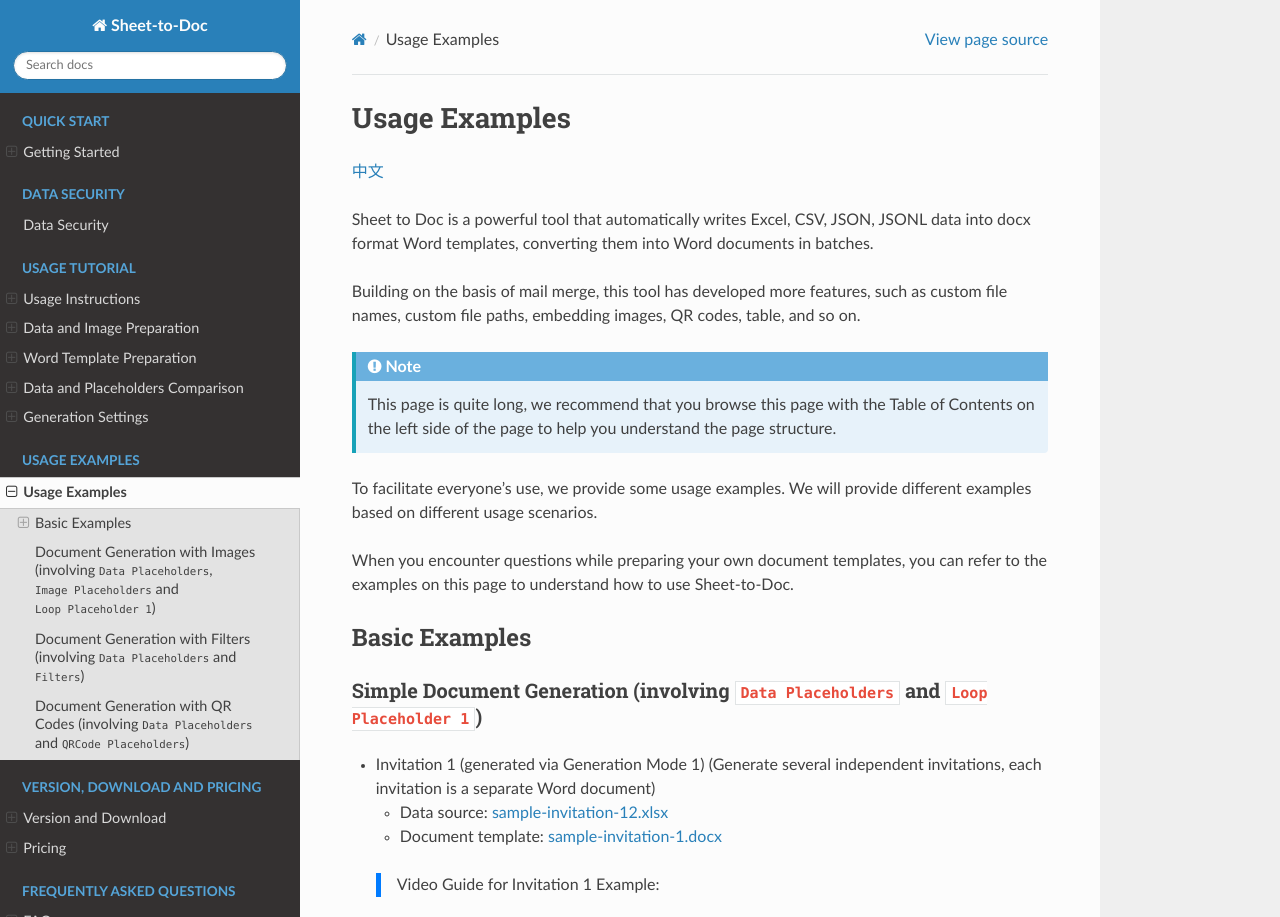
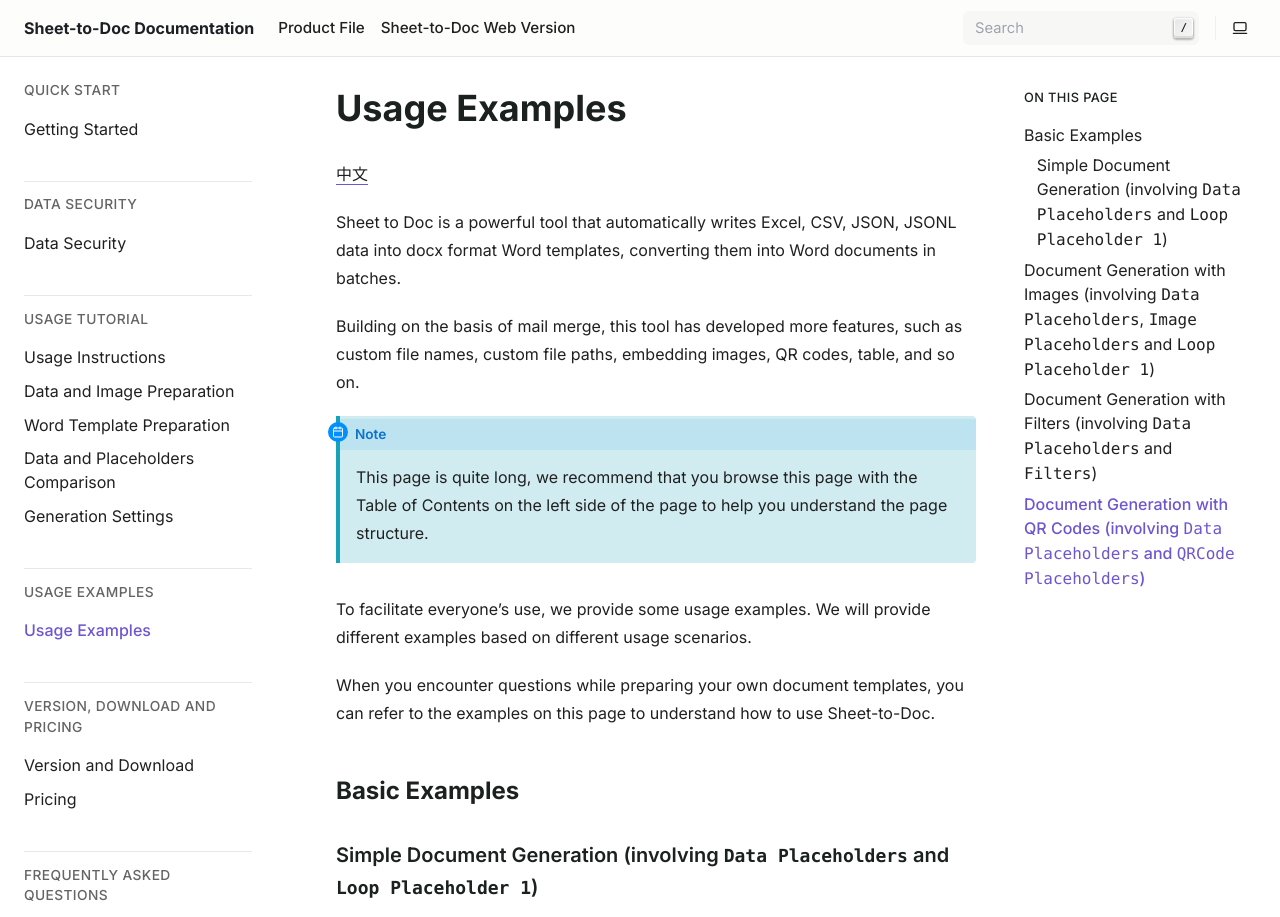
Before and after one commit to he-yang/sheet-to-doc, a Sphinx documentation site: the page built from source/Examples.md, in a window 1280 px wide and 1400 px high, cut to the strip 0-917 px from the top of the window. Built offline with Sphinx 7.4.7, drawn with Linux system fonts in a browser that asks for light colours; some of the changed text lies outside the part shown.

Commit message:
update template to shibuya

```diff
--- a/source/conf.py
+++ b/source/conf.py
@@ -6,7 +6,7 @@
 # -- Project information -----------------------------------------------------
 # https://www.sphinx-doc.org/en/master/usage/configuration.html#project-information
 
-project = 'Sheet-to-Doc'
+project = 'Sheet-to-Doc Documentation'
 copyright = '2022~2026, WTSolutions'
 author = 'WTSolutions'
 release = '2.14.0.0'
@@ -63,5 +63,30 @@
 # https://www.sphinx-doc.org/en/master/usage/configuration.html#options-for-html-output
 
 # html_theme = 'alabaster'
-html_theme = 'sphinx_rtd_theme'
+# html_theme = 'sphinx_rtd_theme'
+# html_static_path = ['_static']
+
+html_theme = "shibuya"
 html_static_path = ['_static']
+
+# 自定义导航链接
+# shibuya 主题的导航链接配置项
+html_theme_options = {
+    "nav_links": [
+        {
+            "title": "Product File",
+            "url": "https://s.wtsolutions.cn/sheet-to-doc-product.html"
+        },
+        {
+            "title": "Sheet-to-Doc Web Version",
+            "url": "https://s.wtsolutions.cn/sheet-to-doc.html"
+        },
+    ]
+}
+
+html_context = {
+    "languages": [
+        ("English", "/en/%s/", "en"),
+        ("中文", "/zh-cn/%s/", "zh-cn"),
+    ]
+}
--- a/source/requirements.txt
+++ b/source/requirements.txt
@@ -1,3 +1,4 @@
 myst_parser
 sphinx_rtd_theme
 sphinx_sitemap
+shibuya
```
